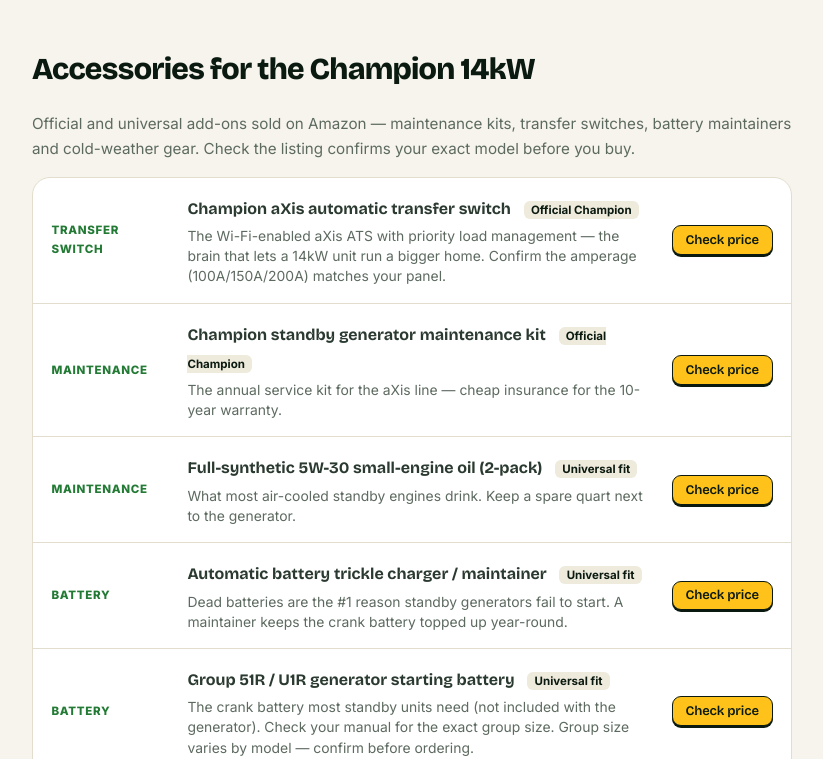
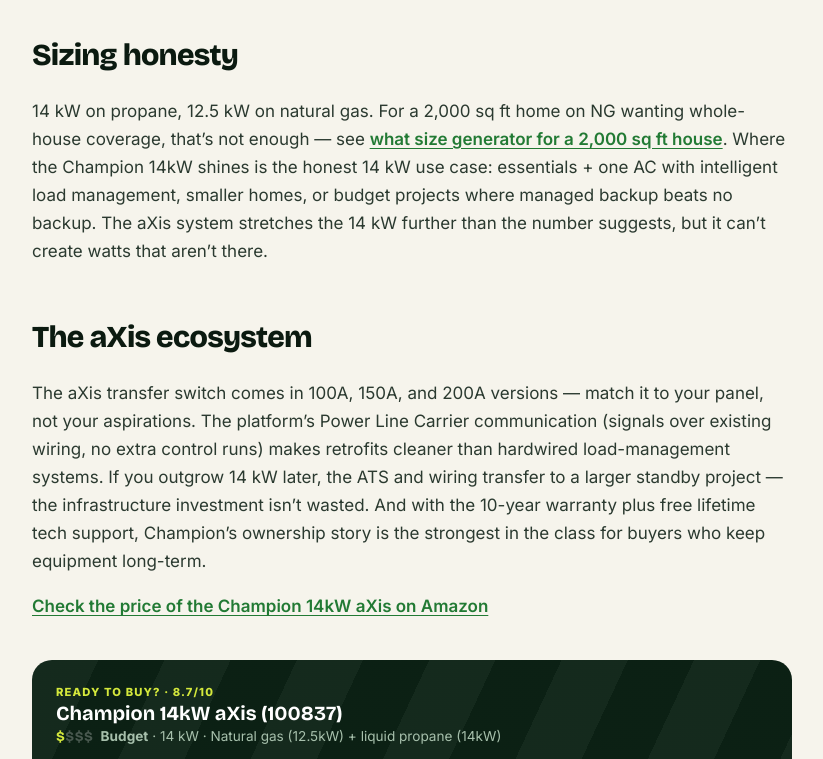
Before and after one commit to sagivo/standby-generator-guide, an Astro site: page /generators/champion-14kw-axis in a window 1280 px wide. Shown: the part 3541-4300 px from the top of the page, without its empty margins (138-961 px from the left). Built offline with nearby package versions, Linux system fonts and the light colour scheme; Astro itself is replaced by a stand-in of ours; no server answers; a web font is replaced by a local one.

Commit message:
Content engine: SEO tune-up + new articles (src/content/reviews/champion-14kw-axis.md)

```diff
--- a/src/content/reviews/champion-14kw-axis.md
+++ b/src/content/reviews/champion-14kw-axis.md
@@ -33,4 +33,16 @@
 - **Fuel:** 14 kW on propane, 12.5 kW on natural gas.
 - **ATS options:** 100A, 150A, or 200A aXis switches — match it to your panel.
 
+## The 10-year warranty in context
+
+Champion's 10-year limited warranty is double the industry standard 5 — and it's the single strongest reason to take this unit seriously beyond the price. Read the terms (they're straightforward), register the unit, and keep maintenance records. Combined with free lifetime tech support, it's the best ownership safety net in home standby. The catch, as always: warranty value depends on service access, so confirm installer support in your area.
+
+## Sizing honesty
+
+14 kW on propane, 12.5 kW on natural gas. For a 2,000 sq ft home on NG wanting whole-house coverage, that's not enough — see [what size generator for a 2,000 sq ft house](/posts/what-size-generator-2000-sq-ft-house/). Where the Champion 14kW shines is the honest 14 kW use case: essentials + one AC with intelligent load management, smaller homes, or budget projects where managed backup beats no backup. The aXis system stretches the 14 kW further than the number suggests, but it can't create watts that aren't there.
+
+## The aXis ecosystem
+
+The aXis transfer switch comes in 100A, 150A, and 200A versions — match it to your panel, not your aspirations. The platform's Power Line Carrier communication (signals over existing wiring, no extra control runs) makes retrofits cleaner than hardwired load-management systems. If you outgrow 14 kW later, the ATS and wiring transfer to a larger standby project — the infrastructure investment isn't wasted. And with the 10-year warranty plus free lifetime tech support, Champion's ownership story is the strongest in the class for buyers who keep equipment long-term.
+
 [Check the price of the Champion 14kW aXis on Amazon](amazon:champion-14kw-axis)
```
